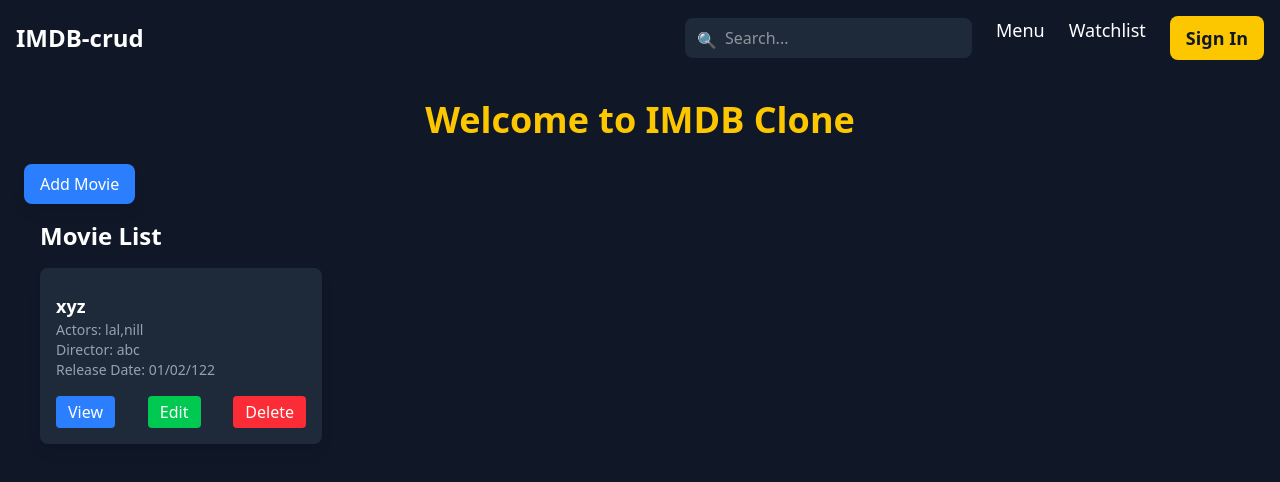
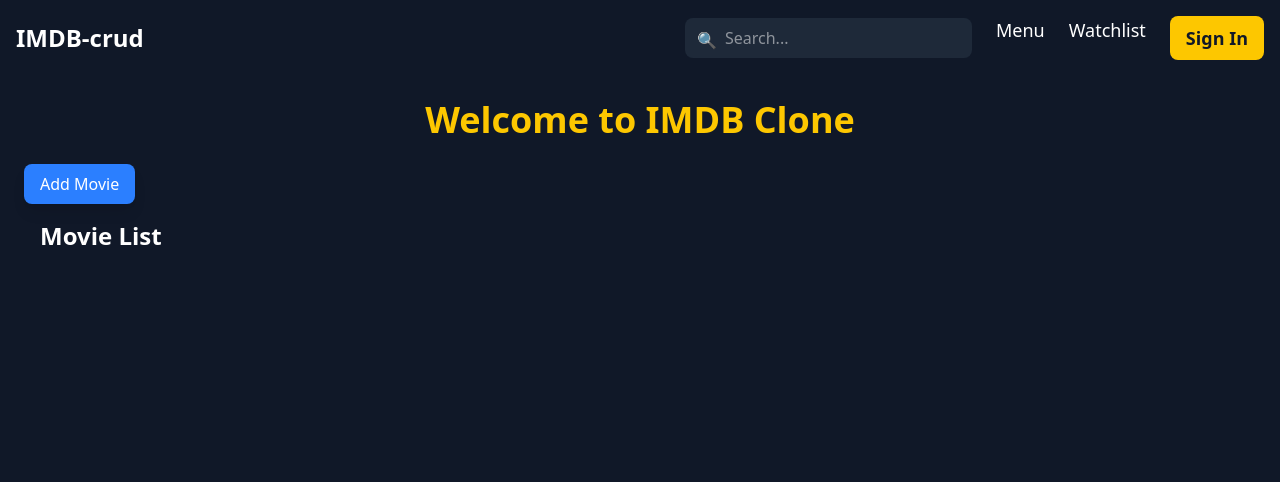
Before and after one commit to Naeem-khndkar55/IMDB-crud, a React (Vite) app in the folder IMDB-crud/: page / in a window 1280 px wide. Shown: the top 482 px of the page. Built offline with nearby package versions, Linux system fonts and the light colour scheme.

Commit message:
Local storage functionality done

```diff
--- a/IMDB-crud/src/components/Home.tsx
+++ b/IMDB-crud/src/components/Home.tsx
@@ -1,13 +1,24 @@
-import { useState } from "react";
-import { Movie, PageEnum, dummyMovieList } from "./Movie";
+import { useState, useEffect } from "react";
+import { Movie, PageEnum } from "./Movie";
 import MovieList from "./MovieList";
 import AddMovie from "./AddMovie";
 import EditMovie from "./EditMovie";
 
 const Home = () => {
-  const [movieList, setMovieList] = useState<Movie[]>(dummyMovieList);
+  // Initialize movieList from local storage or an empty array if no data exists
+  const [movieList, setMovieList] = useState<Movie[]>(() => {
+    const savedMovieList = window.localStorage.getItem("MovieList");
+    return savedMovieList ? JSON.parse(savedMovieList) : [];
+  });
+
   const [addMovie, setAddMovie] = useState(PageEnum.list);
   const [edit, setEdit] = useState({} as Movie);
+
+  // Save movieList to local storage whenever it changes
+  useEffect(() => {
+    window.localStorage.setItem("MovieList", JSON.stringify(movieList));
+  }, [movieList]);
+
   const onAddHandler = () => {
     setAddMovie(PageEnum.add);
   };
@@ -20,16 +31,19 @@
     setMovieList([...movieList, data]); // Updates movieList state
     setAddMovie(PageEnum.list); // Redirects to movie list after adding
   };
+
   const deleteMovie = (data: Movie) => {
     const idx = movieList.indexOf(data);
     const copyList = [...movieList];
     copyList.splice(idx, 1);
     setMovieList(copyList);
   };
+
   const movieEdit = (data: Movie) => {
     setAddMovie(PageEnum.edit);
     setEdit(data);
   };
+
   const updateList = (data: Movie) => {
     const idx = movieList.findIndex((movie) => movie.id === data.id);
     if (idx !== -1) {
--- a/IMDB-crud/src/components/Movie.ts
+++ b/IMDB-crud/src/components/Movie.ts
@@ -6,14 +6,6 @@
     releaseDate:string
 }
 
-export const dummyMovieList: Movie[]=[{
-    id:new Date().toJSON().toString(),
-    title: "xyz",
-    actors:"lal,nill",
-    director:"abc",
-    releaseDate:"01/02/122"
-}]
-
 export enum PageEnum{
     list,
     add,
```
